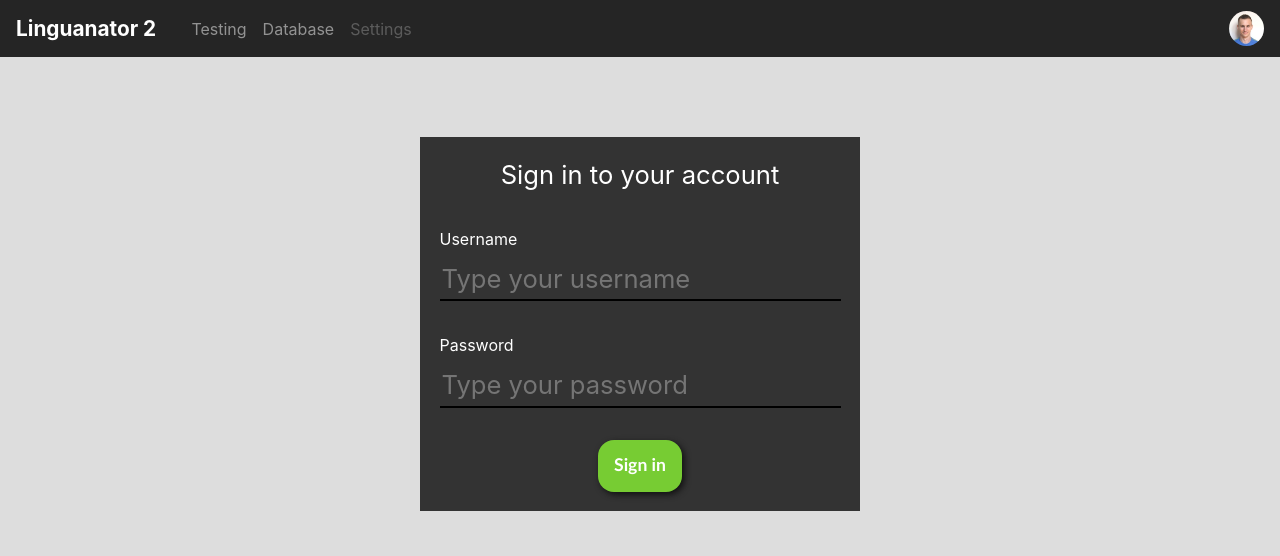
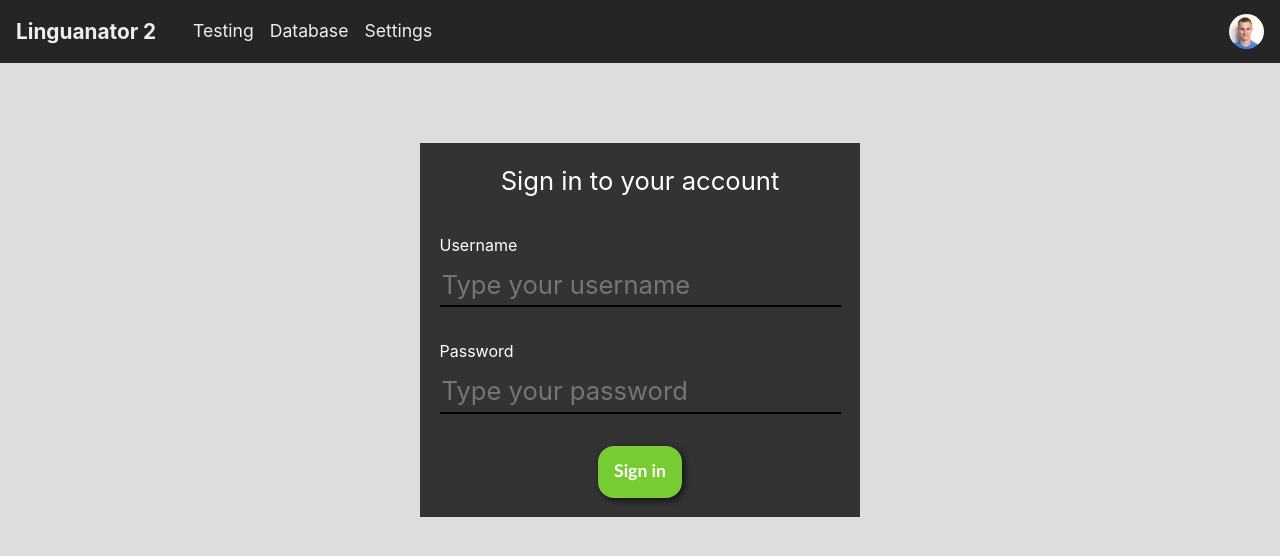
Before and after one commit to IgorBoyarshin/Linguanator2, an Angular app: page /login in a window 1280 px wide. Shown: the top 556 px of the page. Built offline with nearby package versions, Linux system fonts and the light colour scheme; a web font is replaced by a local one.

Commit message:
Got rid of Bootstrap inside Navigation

```diff
--- a/src/app/navigation/navigation.component.css
+++ b/src/app/navigation/navigation.component.css
@@ -1,20 +1,50 @@
+* {
+    padding: 0px;
+    margin: 0px;
+}
 nav {
     position: -webkit-sticky;
     position: sticky;
     top: 0;
     z-index: 10;
+
+    display: flex;
+    flex-direction: row;
+    align-items: center;
+    justify-content: space-between;
+    background-color: #252525;
+    color: #eee;
+}
+nav ul {
+    display: flex;
+    flex-direction: row;
+    align-items: center;
+}
+nav li {
+    list-style-type: none;
+}
+.navigation-item {
+    font-size: 1.1em;
+    margin-right: 1.0rem;
+}
+nav a {
+    text-decoration: none;
+    color: inherit;
 }
 
 .navbar-brand {
     font-weight: bold;
     font-size: 1.3em;
-    margin-right: 1.7rem;
+    margin-right: 1.3rem;
+    padding: 1rem;
 }
 
-.navbar {
-    background-color: #252525 !important;
+#loginStuff {
+    margin-right: 1.0rem;
 }
-
-li > p {
-    color: white;
+#userName {
+    margin-right: 0.5rem;
 }
+#logoutLink {
+    margin-left: 1.1rem;
+}
--- a/src/app/navigation/navigation.component.html
+++ b/src/app/navigation/navigation.component.html
@@ -1,25 +1,27 @@
-<nav class="navbar navbar-expand-lg navbar-dark bg-dark">
-    <a class="navbar-brand" href="#">Linguanator 2</a>
+<nav class="">
+    <ul class="">
+        <li>
+            <a class="navbar-brand" href="#">Linguanator 2</a>
+        </li>
 
-    <ul class="navbar-nav mr-auto">
-        <li class="nav-item" [routerLinkActive]="['active']">
-            <a class="nav-link" href="#" routerLink="/testing">Testing</a>
+        <li class="navigation-item" [routerLinkActive]="['active']">
+            <a class="" href="#" routerLink="/testing">Testing</a>
         </li>
-        <li class="nav-item" [routerLinkActive]="['active']">
-            <a class="nav-link" href="#" routerLink="/database">Database</a>
+        <li class="navigation-item" [routerLinkActive]="['active']">
+            <a class="" href="#" routerLink="/database">Database</a>
         </li>
-        <li class="nav-item" [routerLinkActive]="['active']">
-            <a class="nav-link disabled" href="#" routerLink="/settings">Settings</a>
+        <li class="navigation-item" [routerLinkActive]="['active']">
+            <a class="" href="#" routerLink="/settings">Settings</a>
         </li>
     </ul>
 
-    <ul class="navbar-nav ml-auto nav-flex-icons">
-        <li class="nav-item" *ngIf="loggedIn()">
+    <ul class="" id="loginStuff">
+        <li class="" *ngIf="loggedIn()" id="userName">
             <p>Logged in as {{ currentUsername() }}</p>
         </li>
 
-        <li class="nav-item avatar">
-            <a class="nav-link p-0" href="#" routerLink="/login">
+        <li class="">
+            <a class="" href="#" routerLink="/login">
                 <img src="assets/images/avatar.jpg"
                      class="rounded-circle z-depth-0"
                      alt="avatar image"
@@ -27,8 +29,8 @@
             </a>
         </li>
 
-        <li class="nav-item" *ngIf="loggedIn()">
-            <a class="nav-link" href="#" (click)="logout()" routerLink="/login">Log out</a>
+        <li class="" *ngIf="loggedIn()" id="logoutLink">
+            <a class="" href="#" (click)="logout()" routerLink="/login">Log out</a>
         </li>
     </ul>
 </nav>
```
